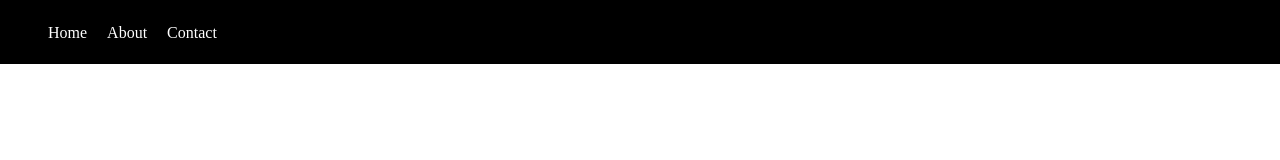
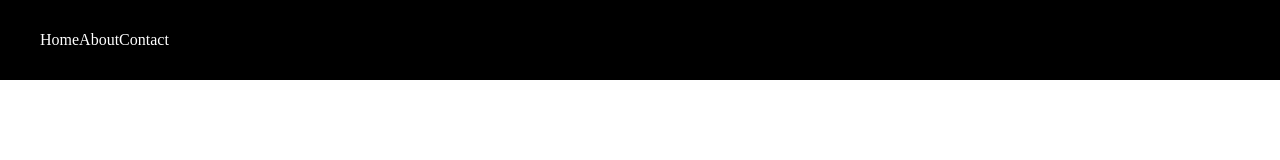
Before and after one commit to Wisbell/css_exercises_interactive_nav, a plain HTML site: page index.html in a window 1280 px wide. Drawn offline with Linux system fonts and the light colour scheme.

Commit message:
centered li in nav bar

```diff
--- a/index.html
+++ b/index.html
@@ -20,9 +20,9 @@ When the user clicks on one of the links, the element that contains the link sho
 <body>
 	<nav>
 		<ul class="nav">
-			<li class="home"><a href="#">Home</a></li>
-			<li class="about"><a href="#">About</a></li>
-			<li class="contact"><a href="#">Contact</a></li>
+			<li><a href="#" class="home">Home</a></li>
+			<li><a href="#" class="about">About</a></li>
+			<li><a href="#" class="contact">Contact</a></li>
 		</ul>
 	</nav>
 </body>
--- a/navigation.css
+++ b/navigation.css
@@ -15,17 +15,25 @@ nav {
     margin: 0
     padding 0;
     background-color: black;
-    height: 4em;
+    height: 10vh;
 }
 
 nav ul {
     margin: 0;
-    padding-top: 1.5em;
+    height: 100%;
+
+    /* This display property allows you to center li children vertically*/
+    display: table;
 }
 
 nav li {
-    display: inline;
-    padding: .5em .5em .5em .5em;
+    list-style-type: none;
+
+    /* The below 2 properties center li vertically in the partent ul table*/
+    display: table-cell;
+    vertical-align: middle;
+
+    height: 100%;
 
 }
 
@@ -35,3 +43,18 @@ nav a {
 
     color: white;
 }
+
+
+.home:hover {
+    color: tomato;
+}
+
+.about:hover {
+    background-color: goldenrod;
+    color: black;
+}
+
+.contact:active {
+    padding-left: 5px;
+    padding-right: 5px;
+}
```
